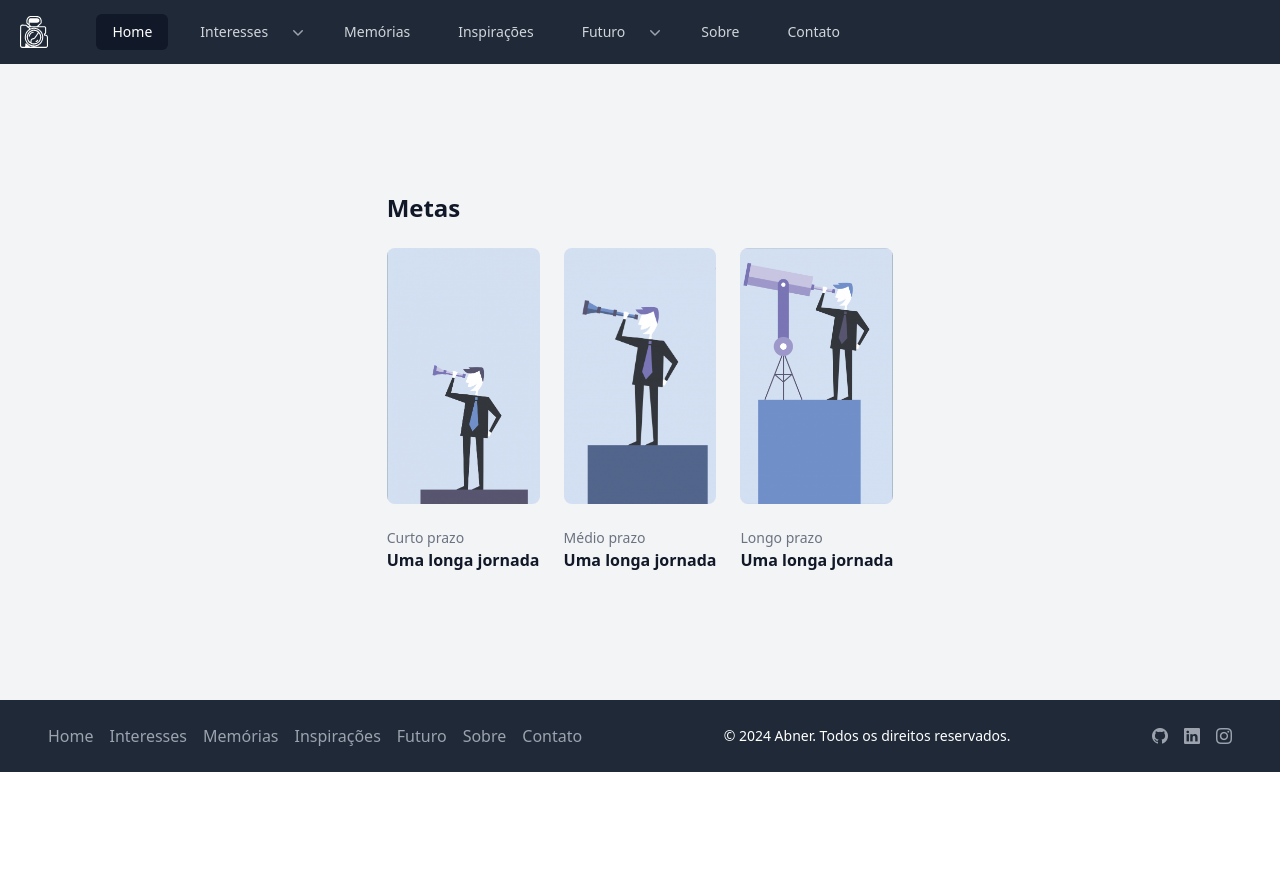
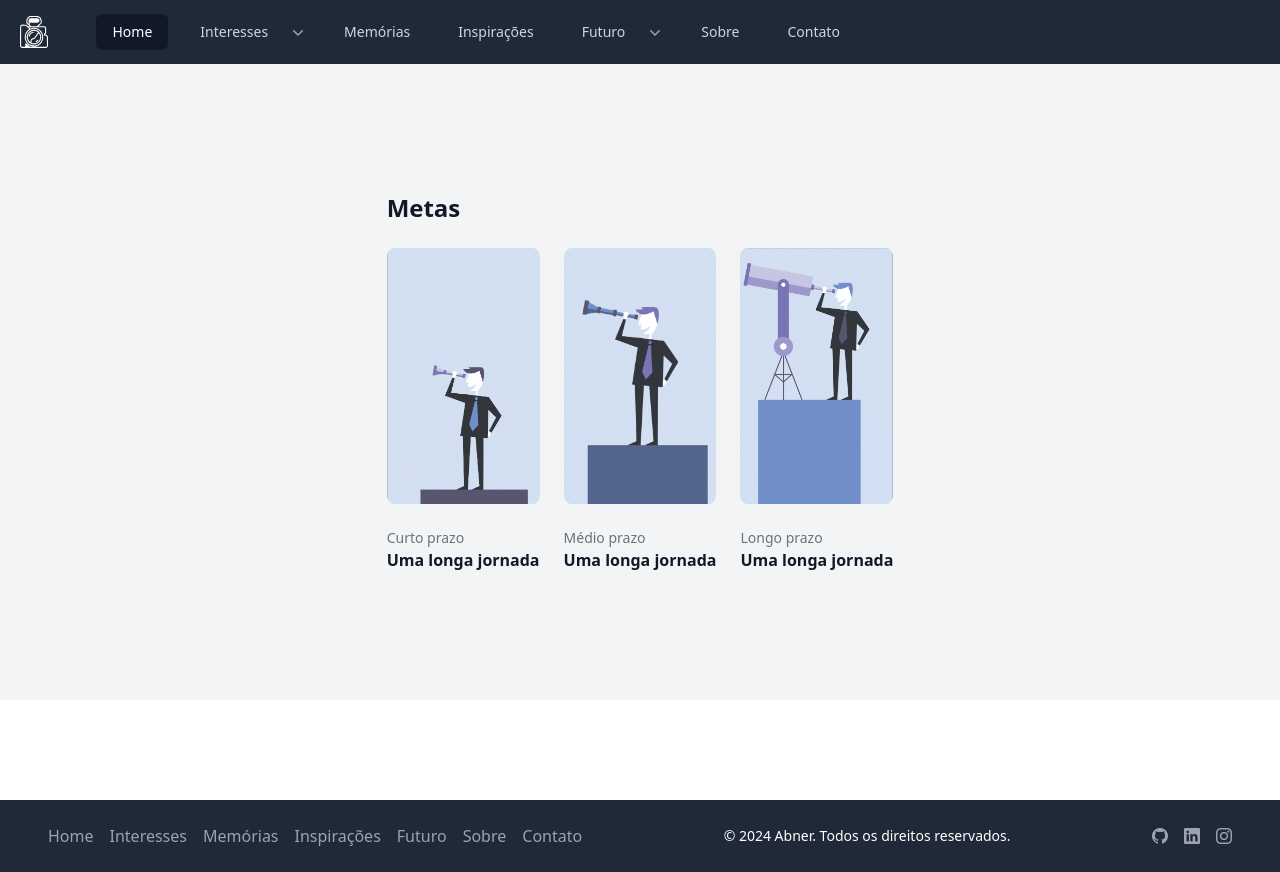
Before and after one commit to APB-Abner/CP2, a React (Vite) app: page /future in a window 1280 px wide. Before the commit the page ends 800 px from the top, so only its background shows below. Built offline with nearby package versions, Linux system fonts and the light colour scheme.

Commit message:
Refactor App, Footer, and About components for improved layout and responsiveness

```diff
--- a/src/App.jsx
+++ b/src/App.jsx
@@ -6,10 +6,12 @@ import { Outlet } from "react-router-dom"
 export default function App() {
 
   return (
+      <div>
     <div className="min-h-screen flex flex-col">
-        <Header />
-        <Outlet />
-      <Footer />
+      <Header />
+      <Outlet />
+    </div>
+      <Footer className="absolute sticky-bottom" />
     </div>
   )
 }
--- a/src/components/Footer.jsx
+++ b/src/components/Footer.jsx
@@ -1,4 +1,3 @@
-import React from "react";
 import { Link } from "react-router-dom";
 import navigation from "../data/navigation";
 
@@ -6,11 +5,11 @@ function classNames(...classes) {
     return classes.filter(Boolean).join(' ')
 }
 
-export default function Footer({ }) {
+export default function Footer() {
     return (
         <>
-            <footer className="bottom-0 hidden md:flex bg-gray-800 text-white py-6">
-                <div className="container px-5">
+            <footer className="relative bottom-0 hidden md:flex bg-gray-800 text-white py-6">
+                <div className="container px-5 ">
                     <div className="flex flex-col items-center space-y-4 md:flex-row md:justify-between">
                         <ul className="my-0 flex space-x-4">
                                 {navigation.map((item) => (
```
